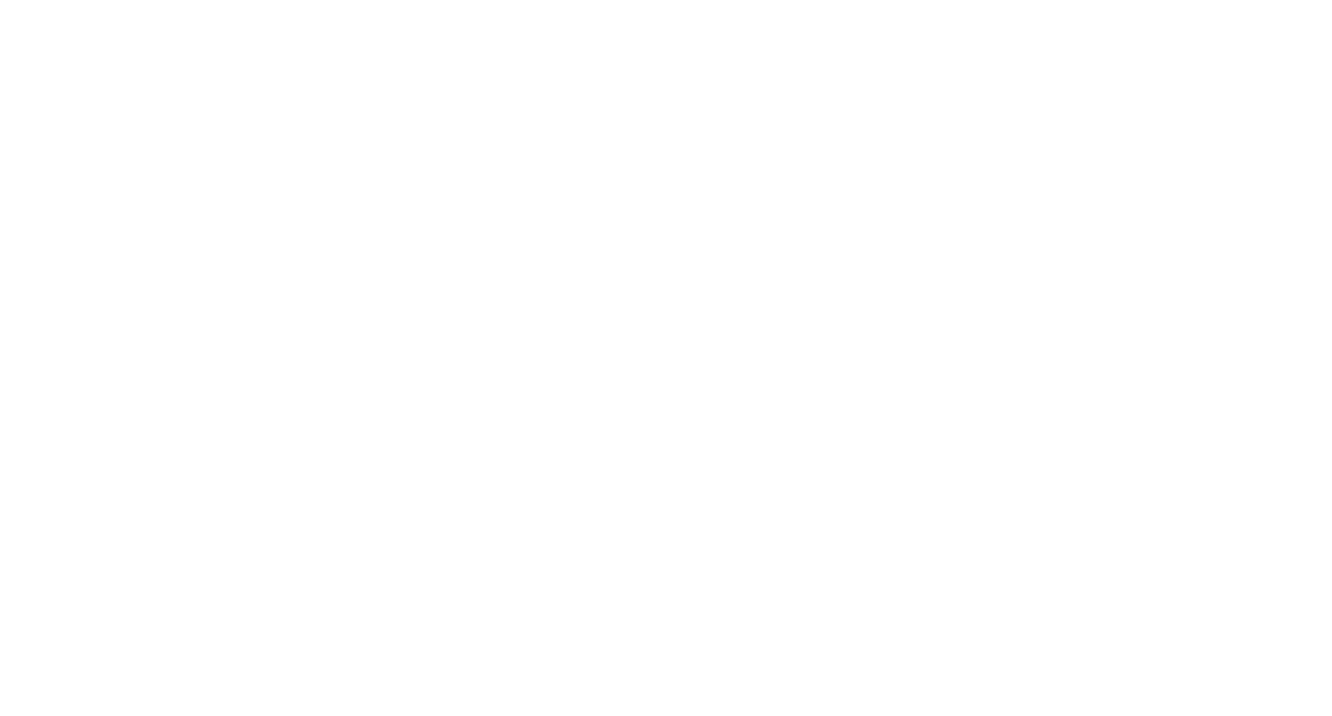
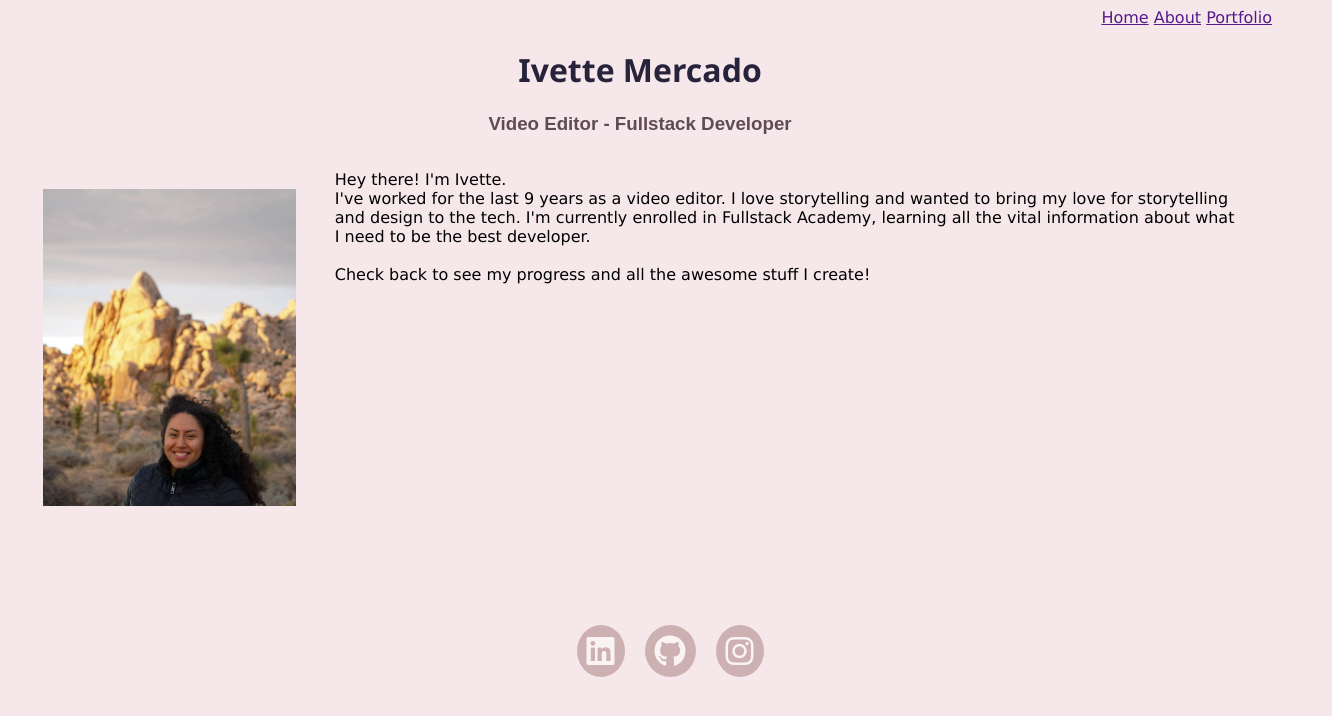
Before and after one commit to ivette-merc/Ivette-s-Portfolio, a plain HTML site: page About.html in a window 1280 px wide. Shown: the whole page, 1332 px wide, since content can reach past the window. Drawn offline with Linux system fonts and the light colour scheme.

Commit message:
changes made to home, about me and portfolio

```diff
--- a/About.html
+++ b/About.html
@@ -1,11 +1,49 @@
 <!DOCTYPE html>
 <html lang="en">
-<head>
-    <meta charset="UTF-8">
-    <meta name="viewport" content="width=device-width, initial-scale=1.0">
-    <title>Document</title>
-</head>
-<body>
+  <head>
+    <meta charset="UTF-8" />
+    <meta name="viewport" content="width=device-width, initial-scale=1.0" />
+    <title>Ivette Mercado - About Me</title>
+    <link rel="stylesheet" href="style.css" />
+    <link
+      rel="stylesheet"
+      href="https://cdnjs.cloudflare.com/ajax/libs/font-awesome/6.5.1/css/all.min.css"
+      integrity="sha512-DTOQO9RWCH3ppGqcWaEA1BIZOC6xxalwEsw9c2QQeAIftl+Vegovlnee1c9QX4TctnWMn13TZye+giMm8e2LwA=="
+      crossorigin="anonymous"
+      referrerpolicy="no-referrer"
+    />
+  </head>
+  <body>
+    <nav>
+      <a href="">Home</a>
+      <a href="">About</a>
+      <a href="">Portfolio</a>
+    </nav>
+    <h1>Ivette Mercado</h1>
+    <h3>Video Editor - Fullstack Developer</h3>
 
-</body>
+    <img
+      class="aboutMePhoto"
+      src="images/Me_foraboutme.png"
+      alt="Ivette at Joshuas Tree"
+    />
+    <p class="aboutMeText">
+      Hey there! I'm Ivette. <br> I've worked for the last 9 years as a video editor.
+      I love storytelling and wanted to bring my love for storytelling
+      <br />
+      and design to the tech.  I'm currently enrolled in Fullstack Academy, learning all the vital information about what  <br>
+      I need to be the best developer. <br><br>Check back to see my progress and all the awesome stuff I create!
+    </p>
+
+    <footer>
+      <div class="footerContainer">
+        <div class="socialIcons">
+          <a href=""><i class="fa-brands fa-linkedin"></i></a>
+          <a href=""><i class="fa-brands fa-github"></i></a>
+          <!-- add icon for email -->
+          <a href=""><i class="fa-brands fa-instagram"></i></a>
+        </div>
+      </div>
+    </footer>
+  </body>
 </html>
--- a/style.css
+++ b/style.css
@@ -1,24 +1,71 @@
 body {
-  background-color: #dddcc8;
+  background-color: #f6e8ea;
 }
 nav {
   text-align: right;
-  color: #555c73;
+  font-family: Verdana, Geneva, Tahoma, sans-serif;
 }
-
-/* Change font to bebas neue*/
 h1 {
   text-align: center;
   font-family: "Segoe UI", Tahoma, Geneva, Verdana, sans-serif;
-  color: #5a5c70;
+  color: #27233a;
+}
+h3 {
+  text-align: center;
+  font-family: Arial, Helvetica, sans-serif;
+  color: #5e4b56;
+}
+.homeimages {
+  display: flex;
+  align-content: center;
+  justify-content: center;
+}
+.aboutme {
+  display: inline-block;
+  width: 50%;
+}
+.portfolio {
+  display: inline-block;
+  width: 50%;
+}
+footer {
+  /* background-color: #5A5C70;  select complementary footer color*/
+  opacity: 50%;
 }
 
-h3 {
-  text-align: center;
-  color: #cc8871;
+.footerContainer {
+  width: 100%;
+  padding: 70px 30px 20px;
+}
+.socialIcons {
+  display: flex;
+  justify-content: center;
+}
+.socialIcons a {
+  text-decoration: none;
+  padding: 10px;
+  background-color: #a67b7b;
+  margin: 10px;
+  border-radius: 50%;
 }
 
-.column1 {
-  float: left;
-  width: 41%;
+.socialIcons a i {
+  font-size: 2em;
+  color: white;
 }
+/* .aboutMeImage {
+  display: inline-block;
+} */
+.aboutMePhoto {
+  width: 20%;
+  margin: 35px;
+  display: inline-block;
+}
+
+.aboutMeText {
+  display: inline-block;
+  text-align: justify;
+  vertical-align: top;
+  font-family: Verdana, Geneva, Tahoma, sans-serif;
+
+}
```
Also changed, not shown: Portfolio.html (+34 -7 lines), index.html (+1 -46 lines), images/Me_foraboutme.png (added).
